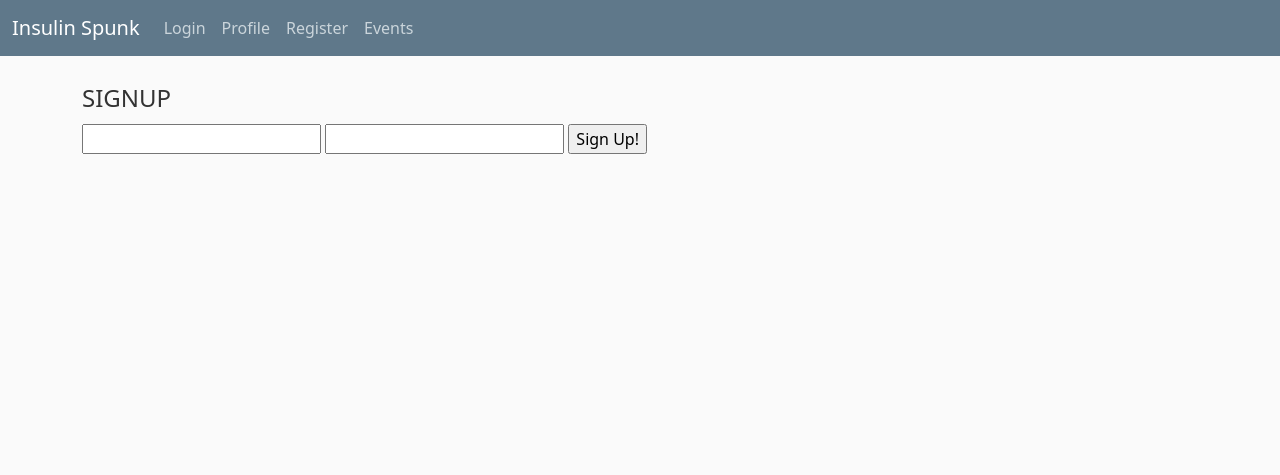
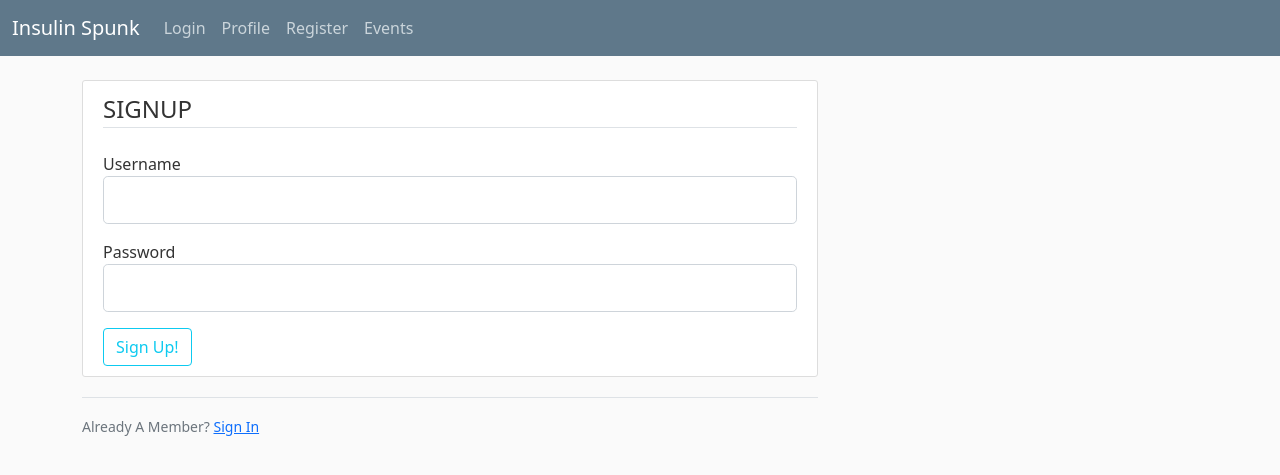
Before and after one commit to mclaurind/CMSC508Final, a Flask app: page /signup in a window 1280 px wide. Shown: the top 475 px of the page. Run offline with Flask 2, Linux system fonts and the light colour scheme; some libraries are stand-ins or nearby versions.

Commit message:
more changes

```diff
--- a/diabetic_database/main.py
+++ b/diabetic_database/main.py
@@ -34,8 +34,6 @@ def index():
                 password = form.password.data
                 flash(f'Logged into {username}!', 'success')
                 return redirect(url_for('profile'))
-            else:
-                flash("Please try again! Invalid Login Credentials")
     except IndexError:
         flash("Please enter a valid username, or sign up!")
     return render_template('index.html', form = form)
@@ -99,7 +97,7 @@ def signup():
             )
             con_insert = con.cursor()
             con_insert.execute("INSERT INTO User_Info(username, password) VALUES ({}, {})".format("'{}'".format(form.username.data),"'{}'".format(form.password.data)))
-            flash(f"Successfully added user {form.username.data}", "success")
+            flash(f" Account created for {form.username.data}", "success")
             return redirect(url_for("index"))
     except pymysql.err.IntegrityError:
         flash("This user already exists, please choose a new username", "danger")
--- a/diabetic_database/templates/layout.html
+++ b/diabetic_database/templates/layout.html
@@ -8,7 +8,6 @@
     <!-- Bootstrap CSS -->
     <link href="https://cdn.jsdelivr.net/npm/bootstrap@5.1.3/dist/css/bootstrap.min.css" rel="stylesheet" integrity="sha384-1BmE4kWBq78iYhFldvKuhfTAU6auU8tT94WrHftjDbrCEXSU1oBoqyl2QvZ6jIW3" crossorigin="anonymous">
     <link rel ="stylesheet" type="text/css" href="{{ url_for('static',filename='main.css' ) }}">
-    <script src="https://use.fontawesome.com/releases/v5.0.8/js/all.js"></script>
     <title>{% block title %}{% endblock %}</title>
 </head>
 <body>
@@ -16,10 +15,10 @@
       <nav class="navbar navbar-expand-md navbar-dark bg-steel fixed-top">
         <div class="container-fluid">
           <a class="navbar-brand mr-4" href="/">Insulin Spunk</a>
-          <button class="navbar-toggler" type="button" data-toggle="collapse" data-target="#navbarToggle" aria-controls="navbarToggle" aria-expanded="false" aria-label="Toggle navigation">
+          <button class="navbar-toggler" type="button" data-toggle="collapse" data-target="#navbarResponsive">
             <span class="navbar-toggler-icon"></span>
           </button>
-          <div class="collapse navbar-collapse" id="navbarToggle">
+          <div class="collapse navbar-collapse" id="navbarResponsive">
             <div class="navbar-nav mr-auto">
               <a class="nav-item nav-link" href="/">Login</a>
               <a class="nav-item nav-link" href="/profile">Profile</a>
@@ -31,11 +30,20 @@
       </nav>
     </header>
     <main role="main" class="container">
-  <div class="row">
-    <div class="col-md-8">
-      {% block content %}{% endblock %}
+    <div class="row">
+        <div class="col-md-8">
+                {% with messages = get_flashed_messages(with_categories=true) %}
+                    {% if messages %}
+                        {% for category, message in messages %}
+                            <div>
+                                {{ message }}
+                            </div>
+                        {% endfor %}
+                    {% endif %}
+                {% endwith %}
+          {% block content %}{% endblock %}
+        </div>
     </div>
-  </div>
 </main>
     <!-- Option 2: Separate Popper and Bootstrap JS -->
     <script src="https://cdn.jsdelivr.net/npm/@popperjs/core@2.10.2/dist/umd/popper.min.js" integrity="sha384-7+zCNj/IqJ95wo16oMtfsKbZ9ccEh31eOz1HGyDuCQ6wgnyJNSYdrPa03rtR1zdB" crossorigin="anonymous"></script>
--- a/diabetic_database/templates/signup.html
+++ b/diabetic_database/templates/signup.html
@@ -1,24 +1,47 @@
 {% extends "layout.html" %}
 {% block title %}Signup{% endblock title %}
 {% block content %}
-<div>
-    <form method = "POST", action = "">
+<div class="content-section">
+    <form method = "POST" action = "">
       {{ form.hidden_tag() }}
-      <legend>SIGNUP</legend>
-      {{ form.username }}
-      {{ form.password }}
-      {{ form.submit }}
+        <fieldset class="form-group">
+            <legend class= "border-bottom mb-4">SIGNUP</legend>
+            <div class="form-group">
+               {{ form.username.label(class="form-control-label") }}
+                {% if form.username.errors %}
+                    {{ form.username(class="form-control form-control-lg is-invalid") }}
+                    <div class="invalid-feedback">
+                        {%  for error in form.username.errors %}
+                        <span> {{ error }}</span>
+                        {% endfor %}
+                    </div>
+                {% else %}
+                     {{ form.username(class="form-control form-control-lg") }}
+                 {% endif %}
+            </div>
+            <div class="form-group mt-3">
+                {{ form.password.label(class="form-control-label") }}
+                {% if form.password.errors %}
+                    {{ form.password(class="form-control form-control-lg is-invalid") }}
+                    <div class="invalid-feedback">
+                        {%  for error in form.password.errors %}
+                        <span> {{ error }}</span>
+                        {% endfor %}
+                    </div>
+            {% else %}
+                {{ form.password(class="form-control form-control-lg") }}
+            {% endif %}
+            </div>
+            </fieldset>
+         <div class="form-group mt-3">
+             {{ form.submit(class ="btn btn-outline-info") }}
+         </div>
     </form>
 </div>
-<div>
-    {% with messages = get_flashed_messages(with_categories=true) %}
-        {% if messages %}
-            {% for category, message in messages %}
-                <div>
-                    {{ message }}
-                </div>
-            {% endfor %}
-        {% endif %}
-    {% endwith %}
+
+<div class="border-top pt-3">
+    <small class="text-muted">
+        Already A Member? <a class="ml-2" href="{{ url_for ('index') }}">Sign In</a>
+    </small>
 </div>
 {% endblock content %}
```
Also changed, not shown: diabetic_database/templates/index.html (+39 -18 lines).
